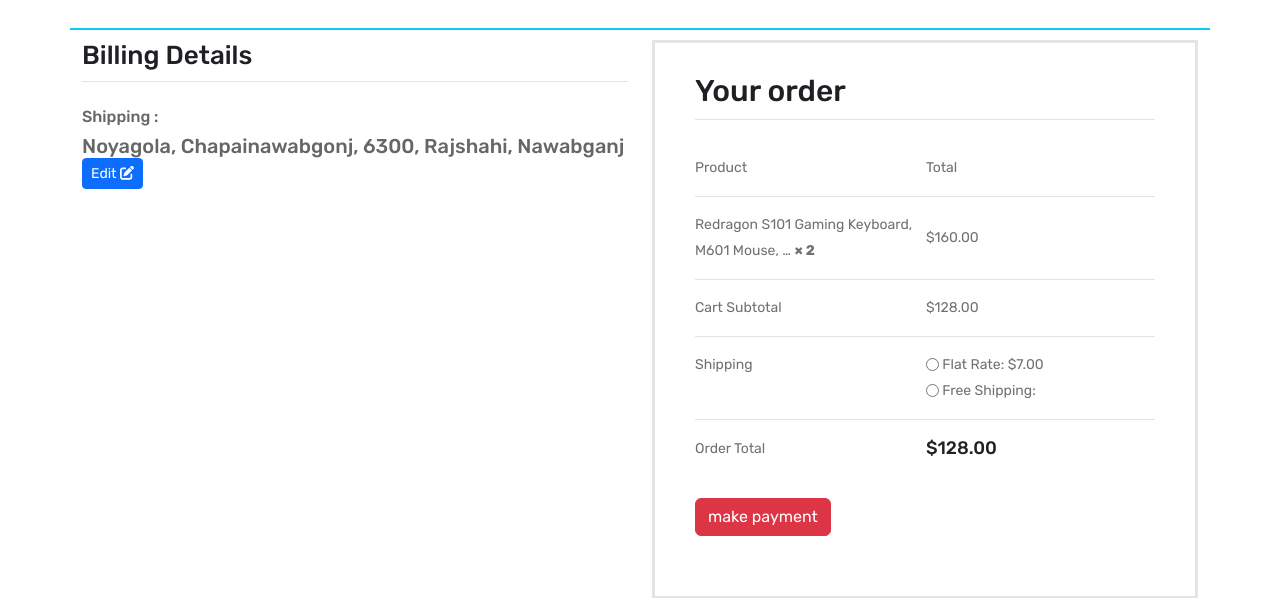
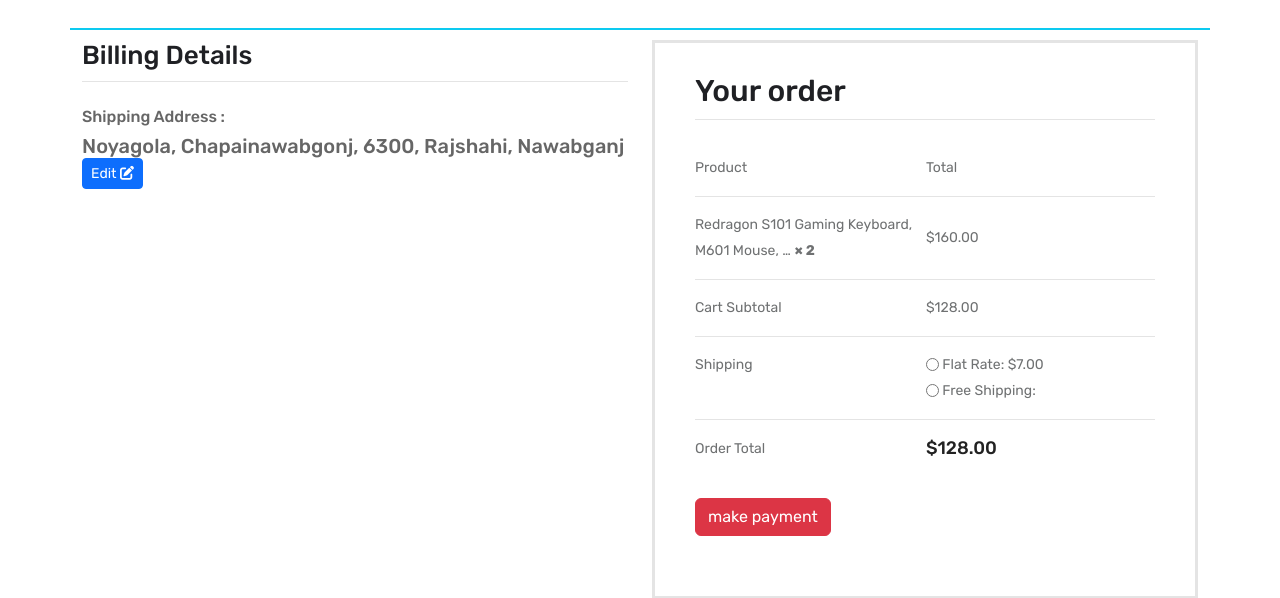
Before and after one commit to Sengwamana/Bazaaro_A_Vendor_Driven-eCommerce_System, a Django app: page /checkout/ in a window 1280 px wide. Shown: the part 576-1174 px from the top of the page. Run offline with Django 4.2, Linux system fonts and the light colour scheme; a user stored in the database is signed in; data comes from the database, SQL or seed files in the repository; some libraries are stand-ins or nearby versions; some web fonts are replaced.

Commit message:
Update checkout.html

```diff
--- a/templates/products/checkout.html
+++ b/templates/products/checkout.html
@@ -56,7 +56,7 @@
                                 <div class="seleted-shipping-address mt-5 ">
 
                                     {% if selected_shipping_address %}
-                                        <p class="h6" >Shipping :</p>
+                                        <p class="h6" >Shipping Address :</p>
                                         <p class="h5">
                                             {{selected_shipping_address}}
                                             <!-- Add Shiping Address trigger button -->
```
